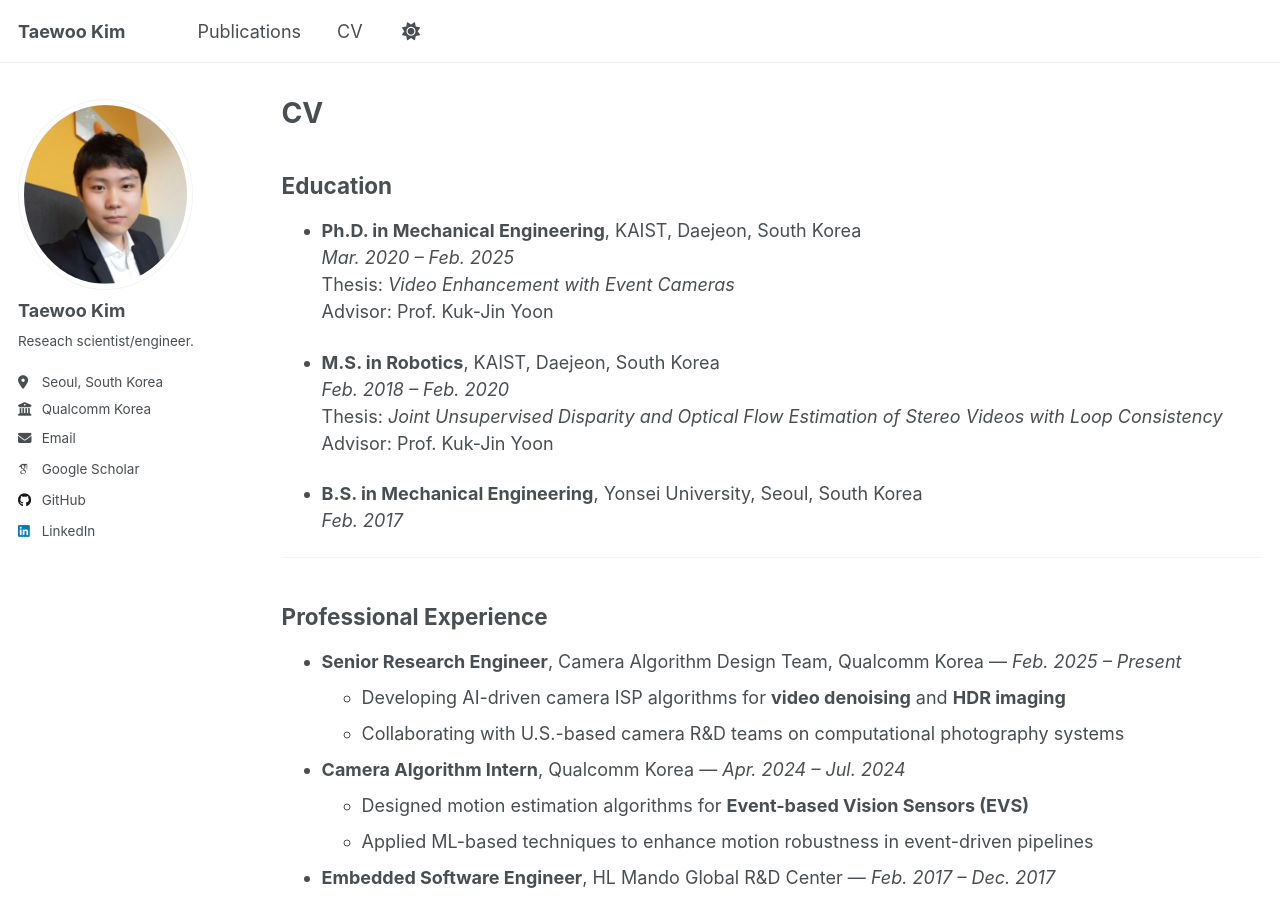
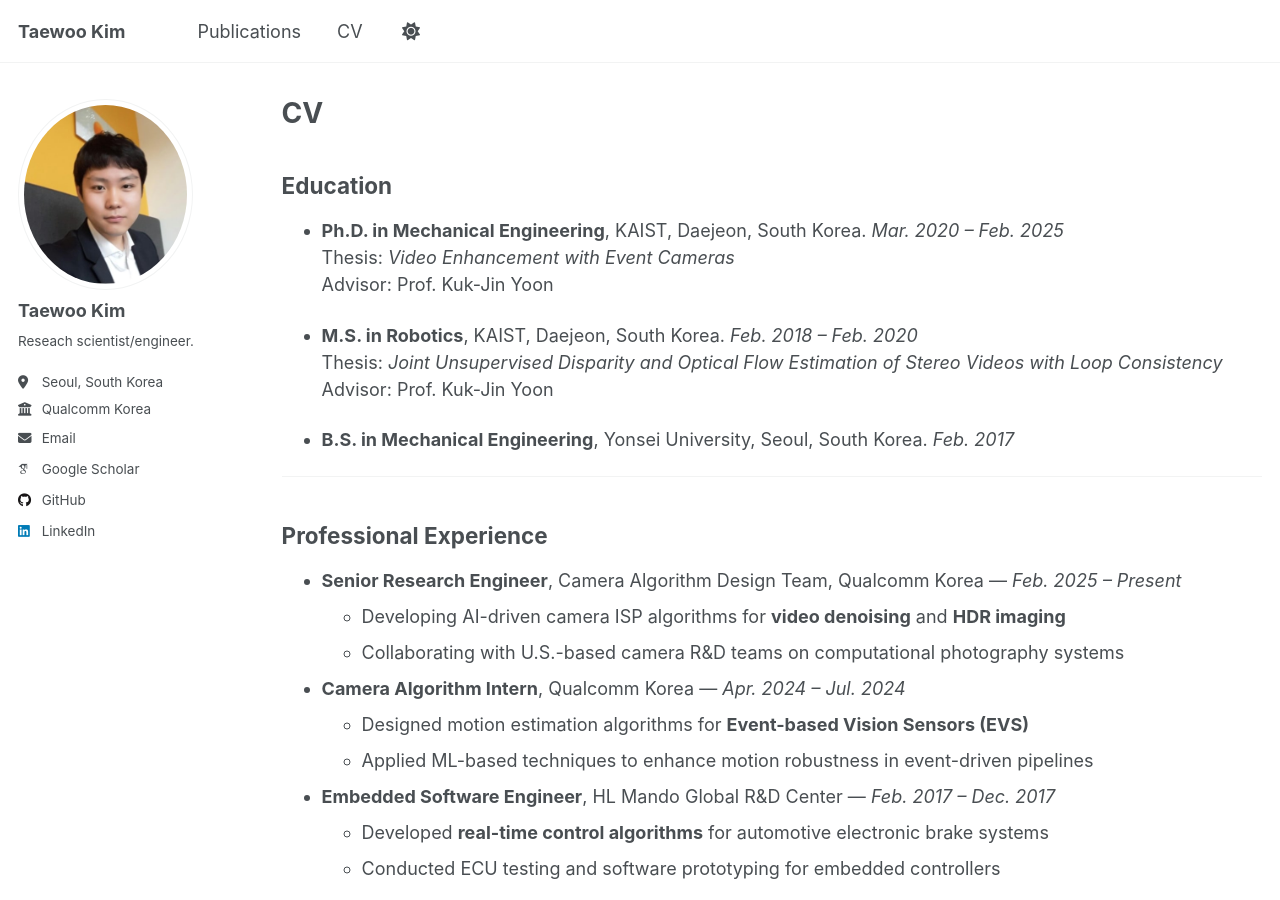
Before and after one commit to intelpro/intelpro.github.io, a Jekyll site: the page built from _pages/cv.md, in a window 1280 px wide and 900 px high. Built offline with Jekyll 4.4.1, drawn with Linux system fonts in a browser that asks for light colours; some web fonts are replaced; a script that is not in the unit is left out.

Commit message:
Update cv.md

```diff
--- a/_pages/cv.md
+++ b/_pages/cv.md
@@ -10,17 +10,17 @@
 {% include base_path %}
 
 ## Education
-- **Ph.D. in Mechanical Engineering**, KAIST, Daejeon, South Korea
+- **Ph.D. in Mechanical Engineering**, KAIST, Daejeon, South Korea.
   *Mar. 2020 – Feb. 2025*
   Thesis: *Video Enhancement with Event Cameras*
   Advisor: Prof. Kuk-Jin Yoon
 
-- **M.S. in Robotics**, KAIST, Daejeon, South Korea
+- **M.S. in Robotics**, KAIST, Daejeon, South Korea.
   *Feb. 2018 – Feb. 2020*
   Thesis: *Joint Unsupervised Disparity and Optical Flow Estimation of Stereo Videos with Loop Consistency*
   Advisor: Prof. Kuk-Jin Yoon
 
-- **B.S. in Mechanical Engineering**, Yonsei University, Seoul, South Korea
+- **B.S. in Mechanical Engineering**, Yonsei University, Seoul, South Korea.
   *Feb. 2017*
 
 ---
```
